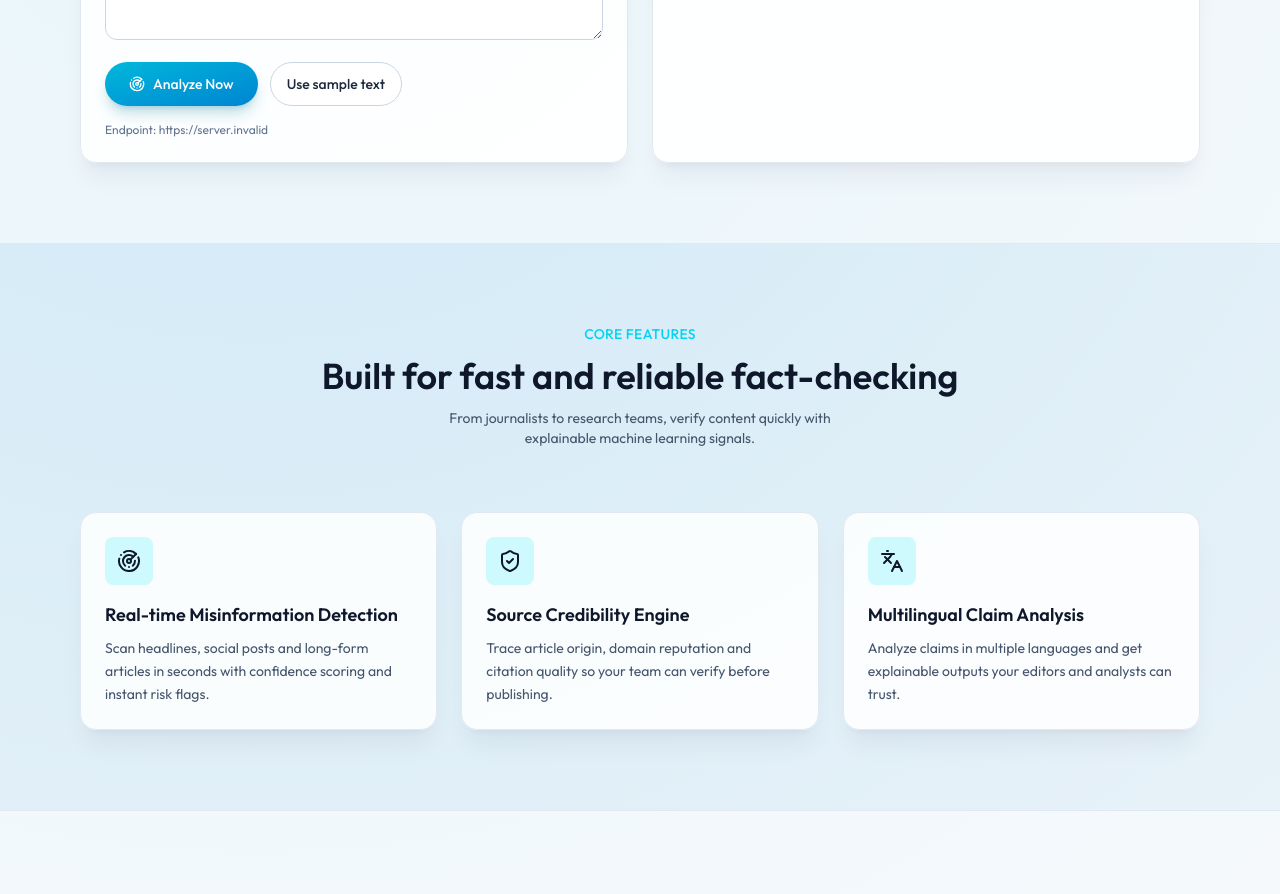
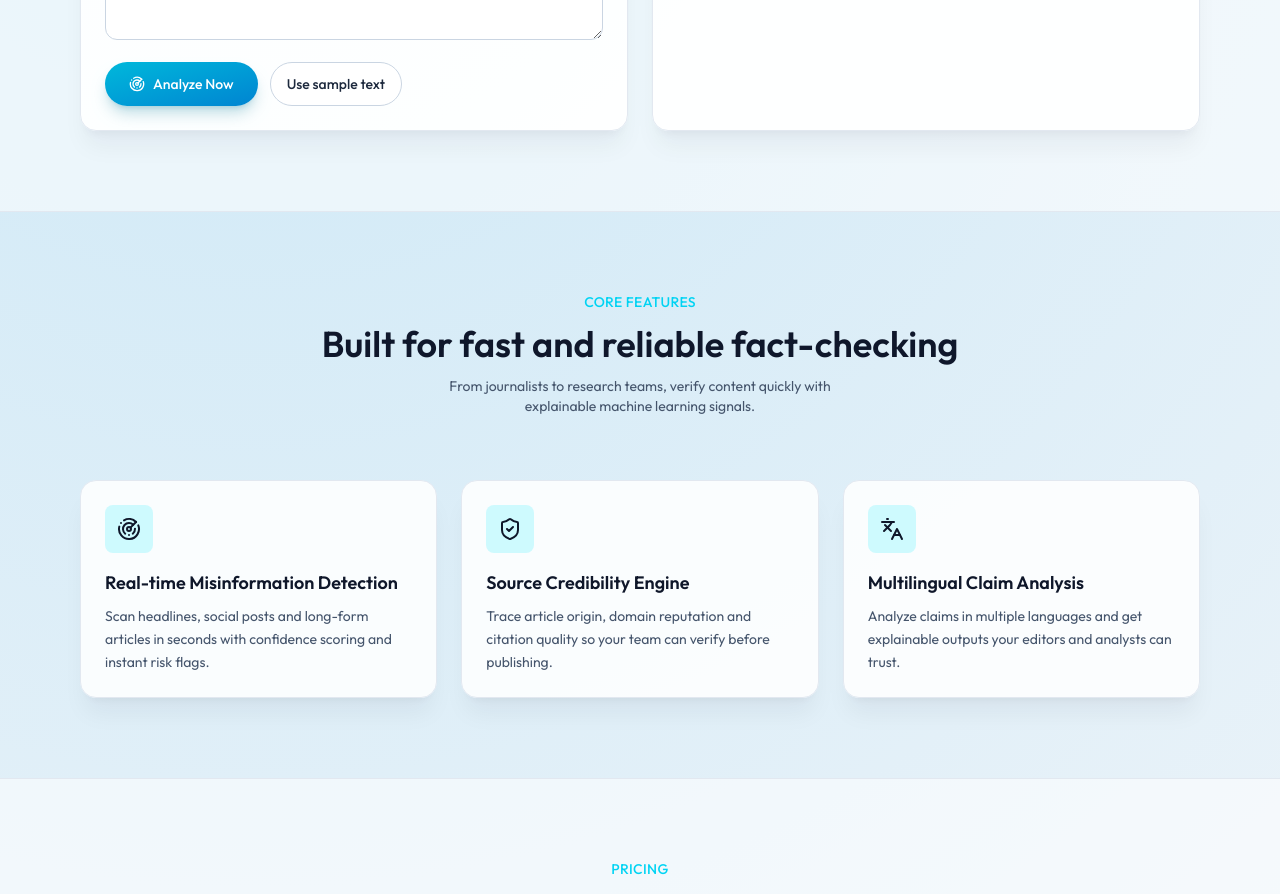
Before and after one commit to Vinay-1873/fakeNewsDetection, a React (Vite) app in the folder client/: page / in a window 1280 px wide. Shown: the part 1340-2234 px from the top of the page. Built offline with nearby package versions, Linux system fonts and the light colour scheme; no server answers.

Commit message:
feat: remove API endpoint display from Demo component

```diff
--- a/client/src/components/Demo.tsx
+++ b/client/src/components/Demo.tsx
@@ -212,9 +212,6 @@ export default function Demo() {
                             </GhostButton>
                         </div>
 
-                        <p className={`mt-4 text-xs ${isDark ? 'text-gray-400' : 'text-slate-500'}`}>
-                            Endpoint: {API_ENDPOINT}
-                        </p>
                     </motion.div>
 
                     <motion.div
```
